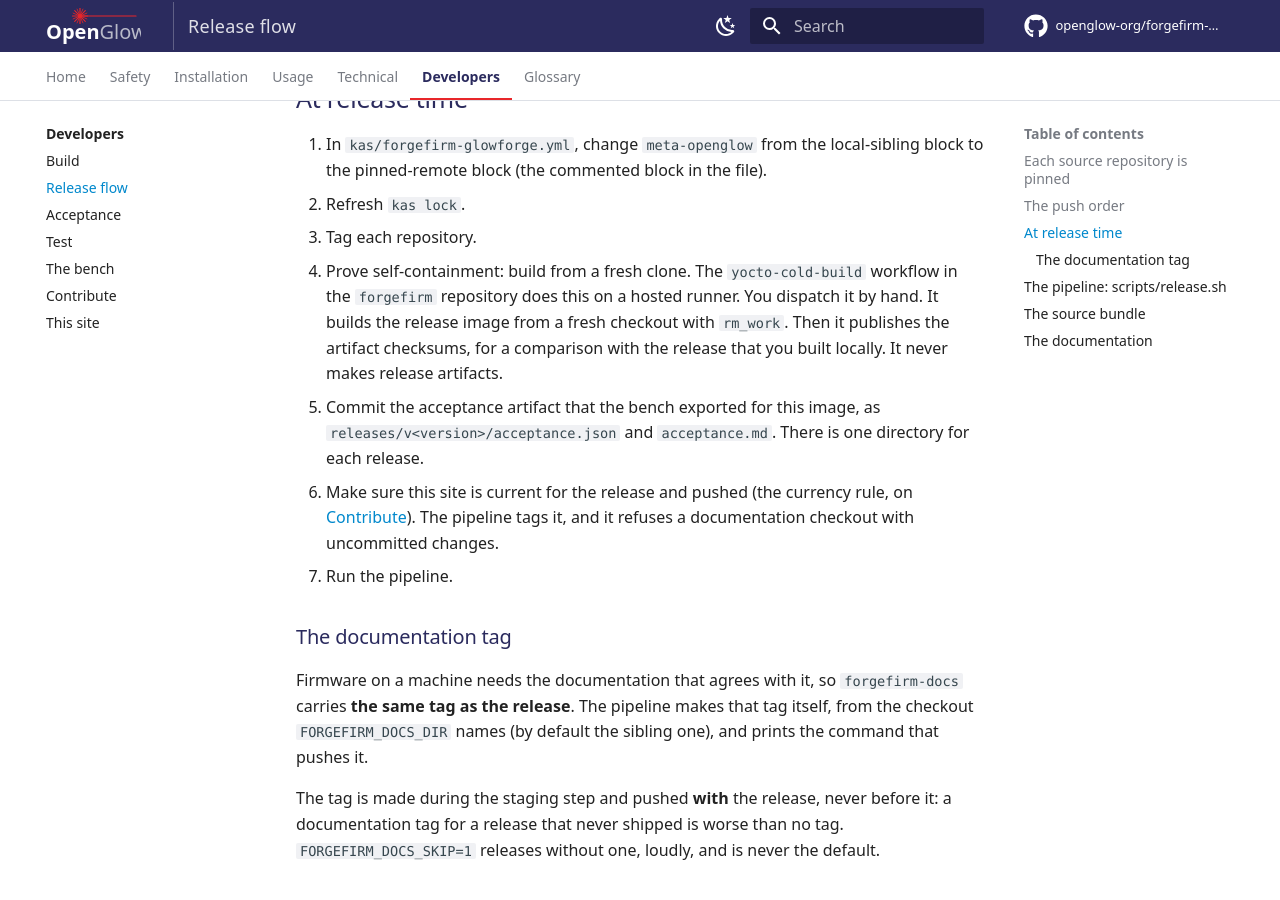
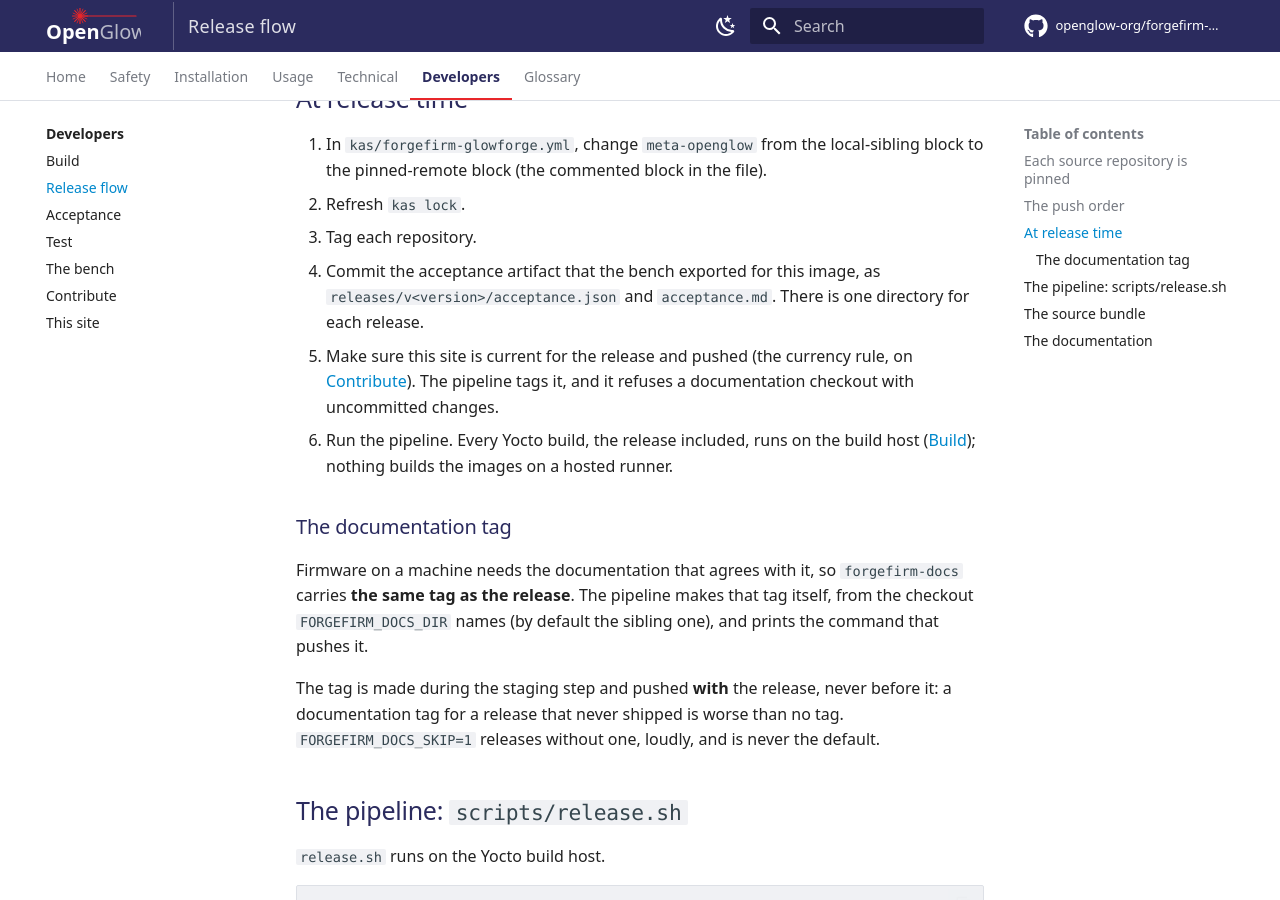
Before and after one commit to openglow-org/forgefirm-docs, an MkDocs documentation site: the page built from docs/developers/release-flow.md, in a window 1280 px wide and 900 px high, scrolled down 1663 px. Built offline with MkDocs 1.6.1 and Material for MkDocs 9.7.7, drawn with Linux system fonts in a browser that asks for light colours; comment, search, counter and statistics services are not loaded.

Commit message:
Release flow: every Yocto build runs on the build host
The cold-build step and its workflow row go: the yocto-cold-build workflow is removed from the forgefirm repository. The release pipeline runs on the build host, and nothing builds the images on a hosted runner.

```diff
--- a/docs/developers/release-flow.md
+++ b/docs/developers/release-flow.md
@@ -70,19 +70,15 @@ it only when you decide to.
    the file).
 2. Refresh `kas lock`.
 3. Tag each repository.
-4. Prove self-containment: build from a fresh clone. The `yocto-cold-build`
-   workflow in the `forgefirm` repository does this on a hosted runner. You
-   dispatch it by hand. It builds the release image from a fresh checkout
-   with `rm_work`. Then it publishes the artifact checksums, for a
-   comparison with the release that you built locally. It never makes release
-   artifacts.
-5. Commit the acceptance artifact that the bench exported for this image, as
+4. Commit the acceptance artifact that the bench exported for this image, as
    `releases/v<version>/acceptance.json` and `acceptance.md`. There is one
    directory for each release.
-6. Make sure this site is current for the release and pushed (the currency
+5. Make sure this site is current for the release and pushed (the currency
    rule, on [Contribute](contributing.md)). The pipeline tags it, and it
    refuses a documentation checkout with uncommitted changes.
-7. Run the pipeline.
+6. Run the pipeline. Every Yocto build, the release included, runs on the
+   build host ([Build](building.md)); nothing builds the images on a hosted
+   runner.
 
 ### The documentation tag
 
```
Also changed, not shown: docs/developers/testing.md (+0 -1 lines).
